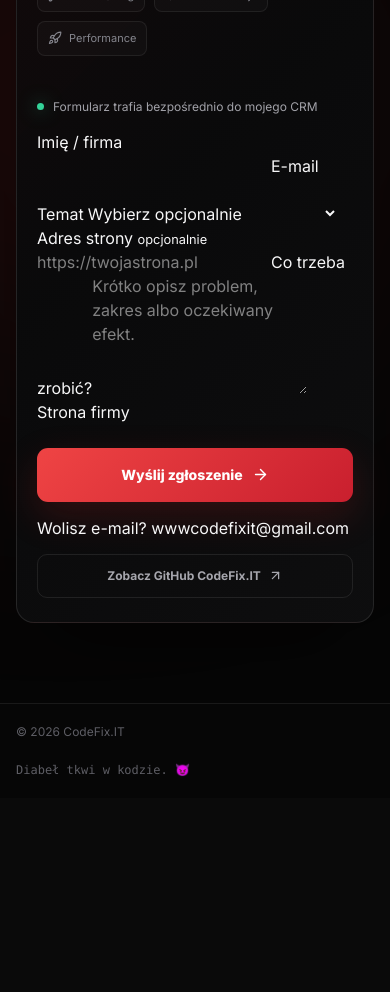
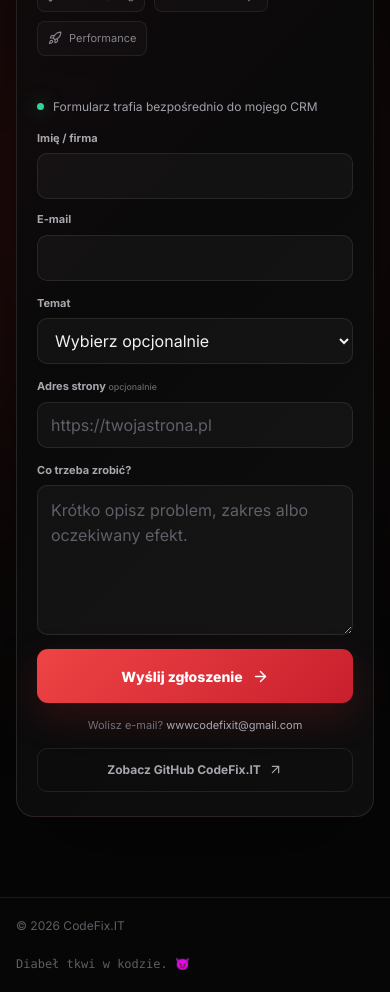
Before and after one commit to wwwCodeFixIT/CodeFix.IT---Portfolio-Short, a React (Vite) app: page / in a window 390 px wide. Shown: the part 8860-9852 px from the top of the page. Before the commit the page ends 9658 px from the top, so only its background shows below. Built offline with nearby package versions, Linux system fonts and the light colour scheme.

Commit message:
style: add responsive lead form UI

```diff
--- a/src/pages/HomepageV1.v3.css
+++ b/src/pages/HomepageV1.v3.css
@@ -464,6 +464,125 @@
   min-height: 54px;
 }
 
+
+.cf-lead-form {
+  display: grid;
+  gap: 14px;
+}
+
+.cf-lead-form label {
+  display: grid;
+  gap: 7px;
+}
+
+.cf-lead-form label > span {
+  color: #a7a7ae;
+  font-size: 11px;
+  font-weight: 700;
+}
+
+.cf-lead-form label > span small {
+  color: #65656d;
+  font-weight: 500;
+}
+
+.cf-form-row {
+  display: grid;
+  grid-template-columns: repeat(2, minmax(0, 1fr));
+  gap: 12px;
+}
+
+.cf-lead-form input,
+.cf-lead-form select,
+.cf-lead-form textarea {
+  width: 100%;
+  border: 1px solid rgba(255, 255, 255, 0.09);
+  border-radius: 10px;
+  background: rgba(255, 255, 255, 0.035);
+  color: #f1f1f2;
+  font: inherit;
+  outline: none;
+  transition: border-color 160ms ease, background 160ms ease, box-shadow 160ms ease;
+}
+
+.cf-lead-form input,
+.cf-lead-form select {
+  min-height: 46px;
+  padding: 0 13px;
+}
+
+.cf-lead-form textarea {
+  min-height: 126px;
+  padding: 12px 13px;
+  resize: vertical;
+  line-height: 1.55;
+}
+
+.cf-lead-form input::placeholder,
+.cf-lead-form textarea::placeholder {
+  color: #5f5f67;
+}
+
+.cf-lead-form input:focus,
+.cf-lead-form select:focus,
+.cf-lead-form textarea:focus {
+  border-color: rgba(239, 68, 68, 0.55);
+  background: rgba(255, 255, 255, 0.05);
+  box-shadow: 0 0 0 3px rgba(239, 68, 68, 0.08);
+}
+
+.cf-lead-form select option {
+  background: #111113;
+  color: #f1f1f2;
+}
+
+.cf-contact-button:disabled {
+  cursor: wait;
+  opacity: 0.7;
+  transform: none;
+}
+
+.cf-form-feedback {
+  margin: 0;
+  padding: 11px 12px;
+  border-radius: 9px;
+  font-size: 11px;
+  line-height: 1.5;
+}
+
+.cf-form-feedback.is-success {
+  border: 1px solid rgba(52, 211, 153, 0.22);
+  background: rgba(52, 211, 153, 0.07);
+  color: #9ce8c8;
+}
+
+.cf-form-feedback.is-error {
+  border: 1px solid rgba(248, 113, 113, 0.22);
+  background: rgba(248, 113, 113, 0.07);
+  color: #f5a3a3;
+}
+
+.cf-contact-fallback {
+  margin: 0;
+  color: #6f6f77;
+  font-size: 11px;
+  text-align: center;
+}
+
+.cf-contact-fallback a {
+  color: #a9a9b0;
+  text-underline-offset: 3px;
+}
+
+.cf-form-honeypot {
+  position: absolute !important;
+  width: 1px !important;
+  height: 1px !important;
+  overflow: hidden !important;
+  clip: rect(0 0 0 0) !important;
+  white-space: nowrap !important;
+}
+
 .cf-contact-placeholder {
   display: flex;
   align-items: flex-start;
@@ -562,6 +681,10 @@
 }
 
 @media (max-width: 720px) {
+  .cf-form-row {
+    grid-template-columns: 1fr;
+  }
+
   .cf-project-results {
     grid-template-columns: 1fr 1fr;
   }
```
